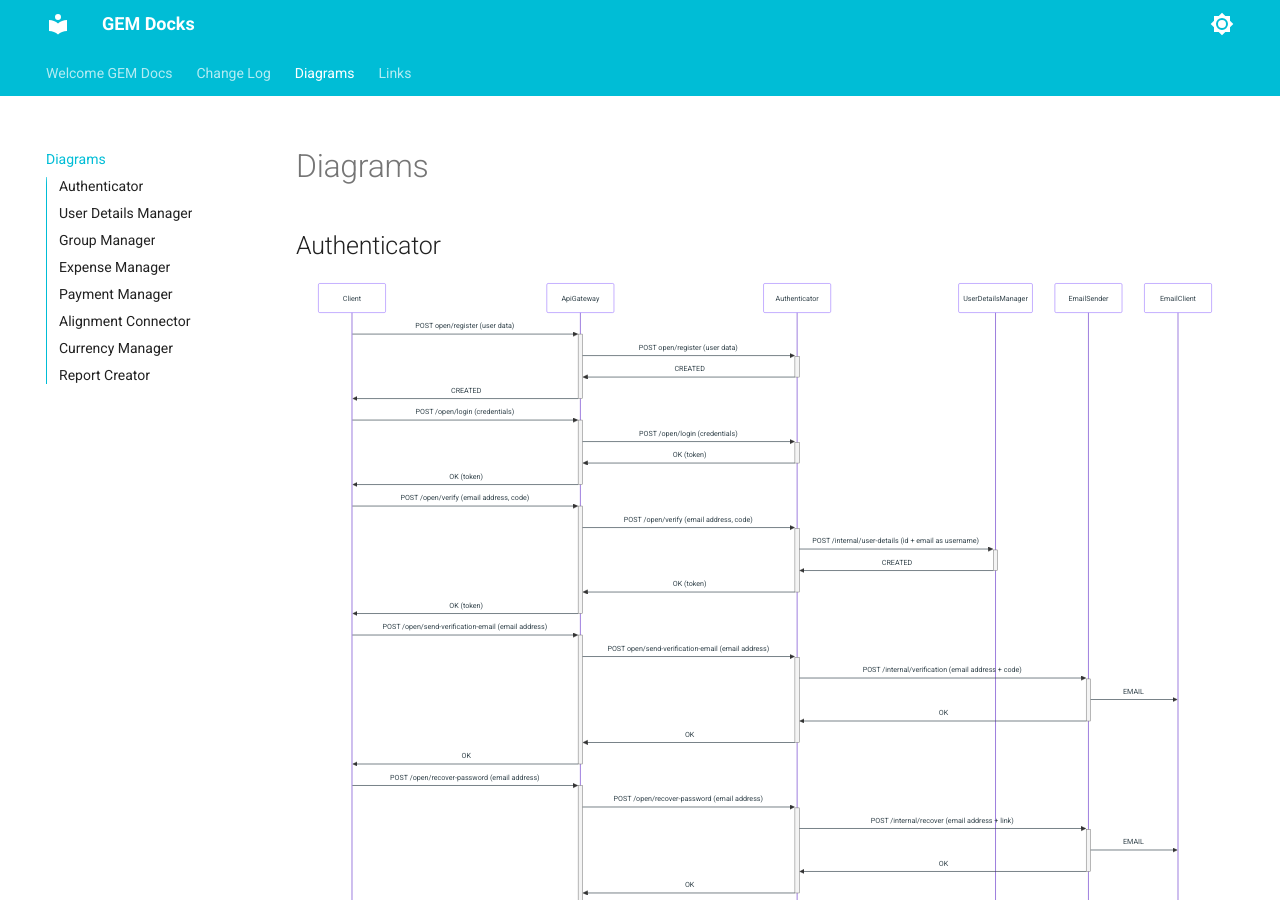
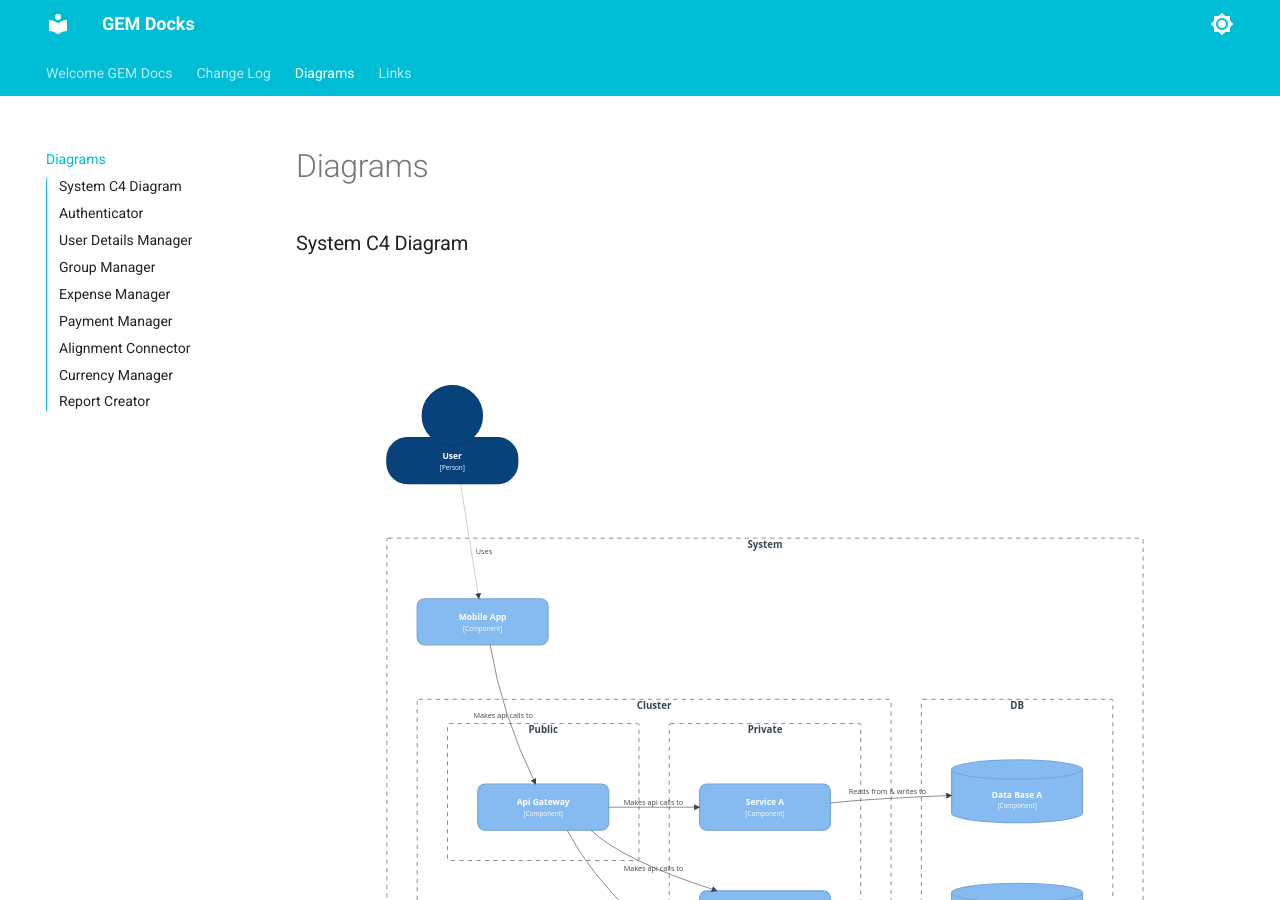
Before and after one commit to Group-Expense-Manager/gem-docs, an MkDocs documentation site: the page built from docs/diagrams.md, in a window 1280 px wide and 900 px high. Built offline with MkDocs 1.6.1 and Material for MkDocs 9.7.7, drawn with Linux system fonts in a browser that asks for light colours; some of the changed lines change nothing that is shown.

Commit message:
added C4 diagram

````diff
--- a/docs/diagrams.md
+++ b/docs/diagrams.md
@@ -1,4 +1,52 @@
 # Diagrams
+
+### System C4 Diagram
+``` mermaid
+C4Component
+
+Person(User, "User")
+
+Boundary(system_boundary, "System","") {
+
+  Component(MobileApp, "Mobile App")
+  Boundary(cluster_boundary, "Cluster", "") {
+    Boundary("public_boundary","Public","") {
+        Component(ApiGateway, "Api Gateway")
+    }
+    Boundary("private_boundary","Private","") {
+        Component(ServiceA, "Service A")
+        Component(ServiceB, "Service B")
+        Component(ServiceC, "Service C")
+    }
+
+
+  }
+
+Boundary(db_boundary, "DB", "") {
+    ComponentDb(DBA, "Data Base A")
+    ComponentDb(DBB, "Data Base B")
+    ComponentDb(DBC, "Data Base C")
+  }
+
+}
+
+Rel(User, MobileApp, "Uses")
+UpdateRelStyle(User, MobileApp, $offsetY="15", $offsetX="10")
+Rel(MobileApp, ApiGateway, "Makes api calls to")
+UpdateRelStyle(MobileApp, ApiGateway, $offsetY="-0", $offsetX="-65")
+Rel(ApiGateway, ServiceA, "Makes api calls to")
+UpdateRelStyle(ApiGateway, ServiceA, $offsetY="-10", $offsetX="-50")
+Rel(ApiGateway, ServiceB, "Makes api calls to")
+UpdateRelStyle(ApiGateway, ServiceB, $offsetY="10", $offsetX="-50")
+Rel(ApiGateway, ServiceC, "Makes api calls to")
+UpdateRelStyle(ApiGateway, ServiceC, $offsetY="20", $offsetX="-80")
+Rel(ServiceA,DBA, "Reads from & writes to")
+UpdateRelStyle(ServiceA, DBA, $offsetY="-15", $offsetX="-70")
+Rel(ServiceB,DBB, "Reads from & writes to")
+UpdateRelStyle(ServiceB, DBB, $offsetY="-15", $offsetX="-70")
+Rel(ServiceC,DBC, "Reads from & writes to")
+UpdateRelStyle(ServiceC, DBC, $offsetY="-15", $offsetX="-70")
+```
 
 ## Authenticator
 ``` mermaid
````
